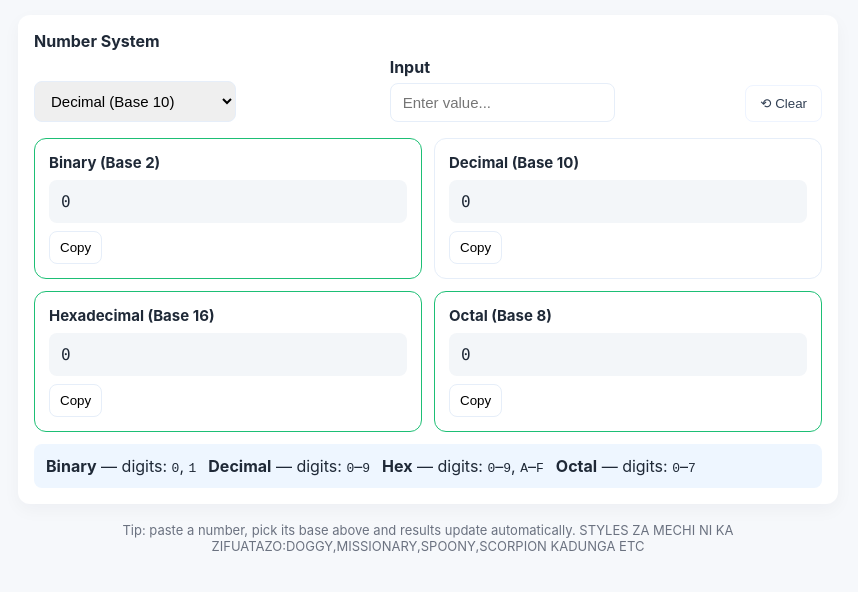
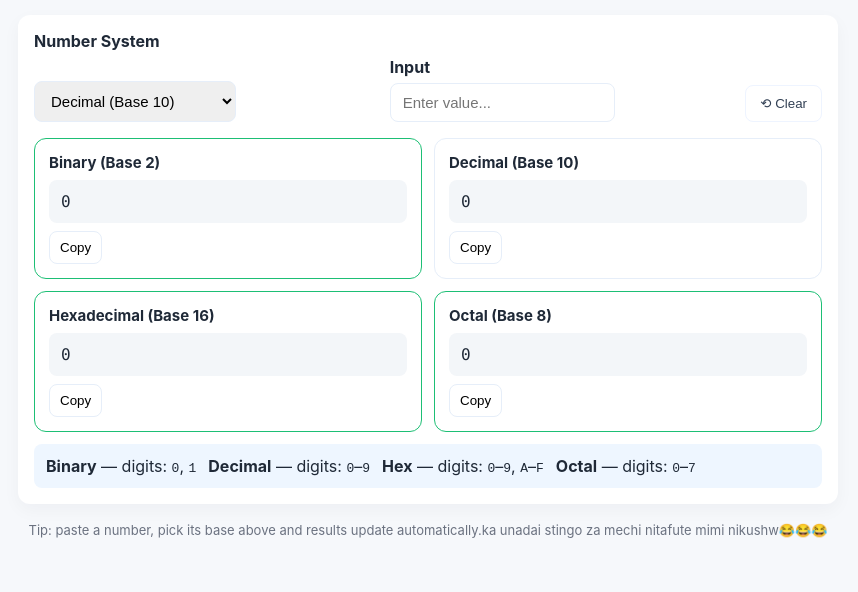
Before and after one commit to talangi12/converterapp, a website: page index.html in a window 1280 px wide. Shown: the part 98-690 px from the top of the page, without its empty margins (212-1070 px from the left). Drawn offline with Linux system fonts and the light colour scheme.

Commit message:
Update index.html

```diff
--- a/index.html
+++ b/index.html
@@ -109,7 +109,7 @@
     </section>
 
     <footer>
-      Tip: paste a number, pick its base above and results update automatically. STYLES ZA MECHI NI KA ZIFUATAZO:DOGGY,MISSIONARY,SPOONY,SCORPION KADUNGA ETC
+      Tip: paste a number, pick its base above and results update automatically.ka unadai stingo za mechi nitafute mimi nikushw😂😂😂
     </footer>
   </div>
 
```
